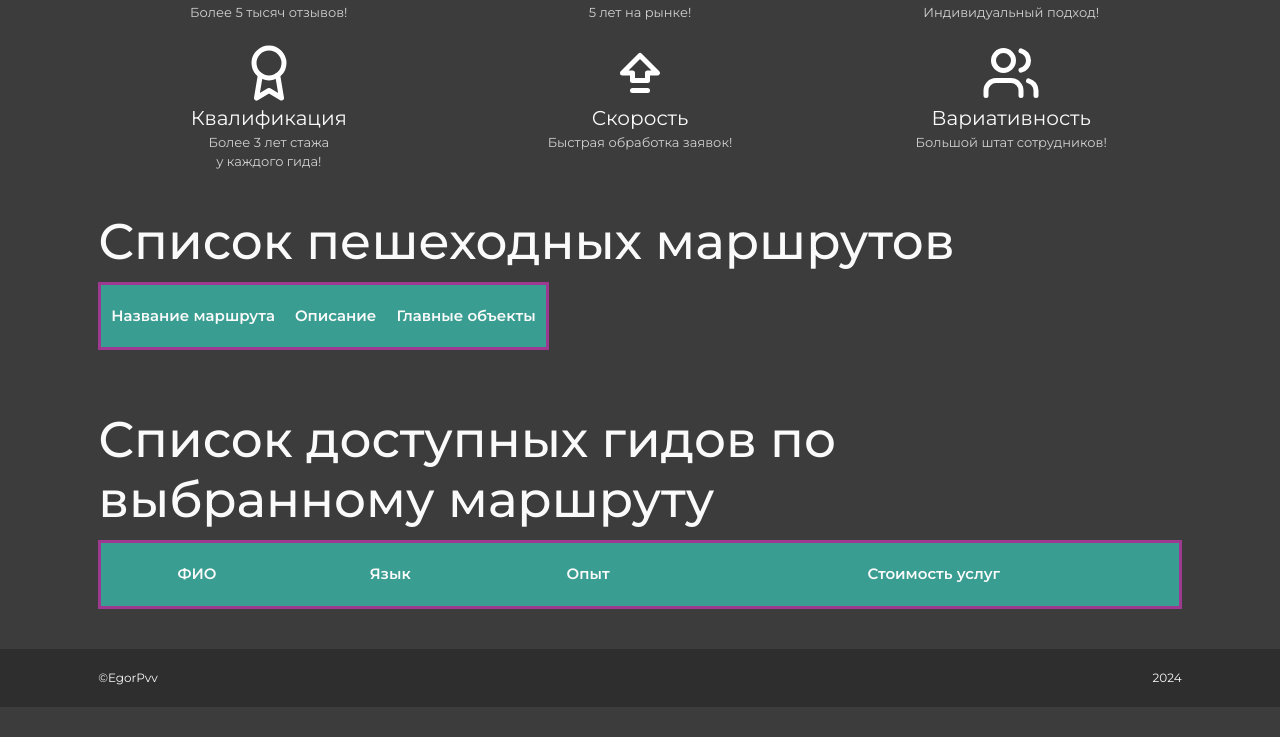
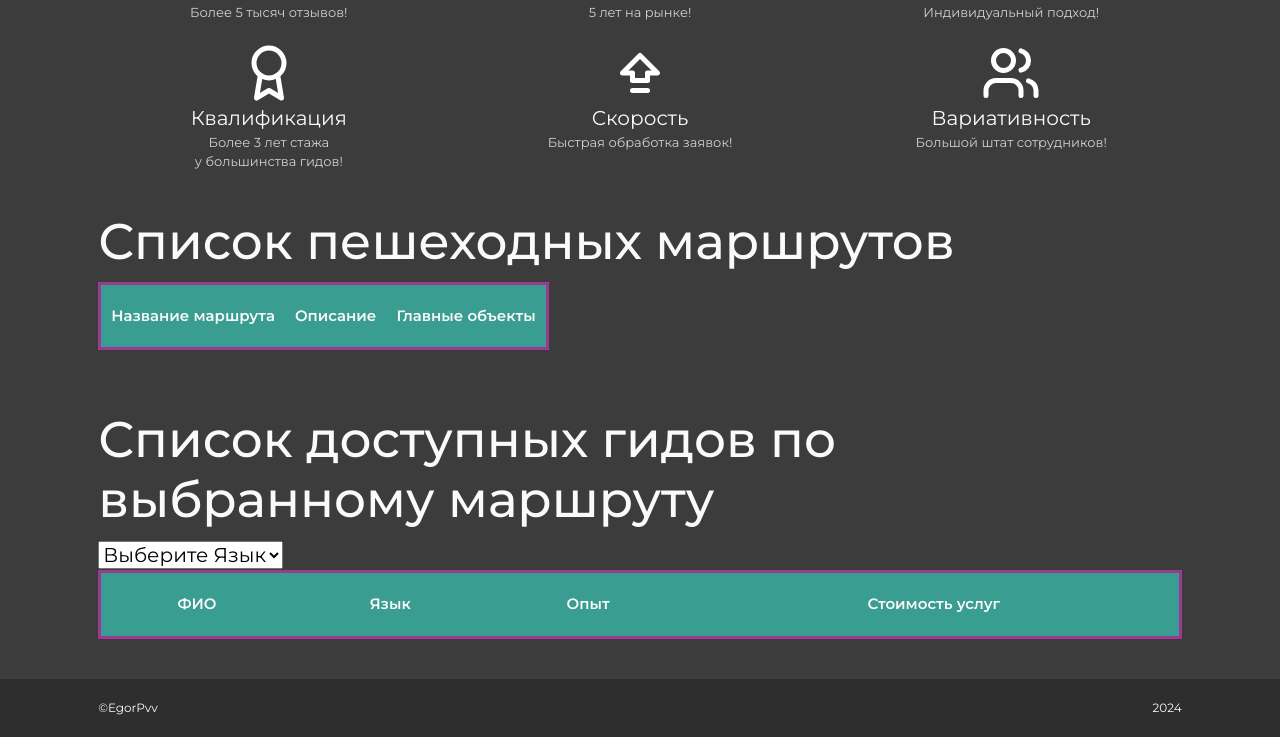
Before and after one commit to EgorPvv/231-365-web-dev-exam-Perevozchikov_egor, a plain HTML site: page index.html in a window 1280 px wide. Shown: the part 736-1473 px from the top of the page. Before the commit the page ends 1443 px from the top, so only its background shows below. Drawn offline with nearby package versions, Linux system fonts and the light colour scheme; no server answers.

Commit message:
Update index.html
• Добавлен селектор для выбора предпочитаемого языка у гида

```diff
--- a/index.html
+++ b/index.html
@@ -59,7 +59,7 @@
                     <div class="col-xl-4 col-md-6 col-sm-12">
                         <div class="opportunity-image"><img src="img/qualification.svg"></div>
                         Квалификация
-                        <div class="opportunity-description">Более 3 лет стажа<br>у каждого гида!</div>
+                        <div class="opportunity-description">Более 3 лет стажа<br>у большинства гидов!</div>
                     </div>
                     <div class="col-xl-4 col-md-6 col-sm-12">
                         <div class="opportunity-image"><img src="img/speed.svg"></div>
@@ -88,6 +88,9 @@
             </div>
             <div class="guides container">
                 <h1 class="guides-header">Список доступных гидов по выбранному маршруту</h1>
+                <select name="languageSelect" id="languageSelect" class="languageSelect">
+                    <option value="0">Выберите Язык</option>
+                </select>
                 <table class="tbody-guides w-100">
                     <tr class="table-header-guides text-center">
                         <td>ФИО</td>
@@ -106,7 +109,7 @@
         </footer>
         <script src="https://cdn.jsdelivr.net/npm/bootstrap@5.3.2/dist/js/bootstrap.bundle.min.js" integrity="sha384-C6RzsynM9kWDrMNeT87bh95OGNyZPhcTNXj1NW7RuBCsyN/o0jlpcV8Qyq46cDfL" crossorigin="anonymous"></script>
         <script src="routs_table.js"></script>
-        <script src="guides-table.js"></script>
+        <script src="guides_table.js"></script>
         <script src="alerts.js"></script>
     </body>
 </html>
```
